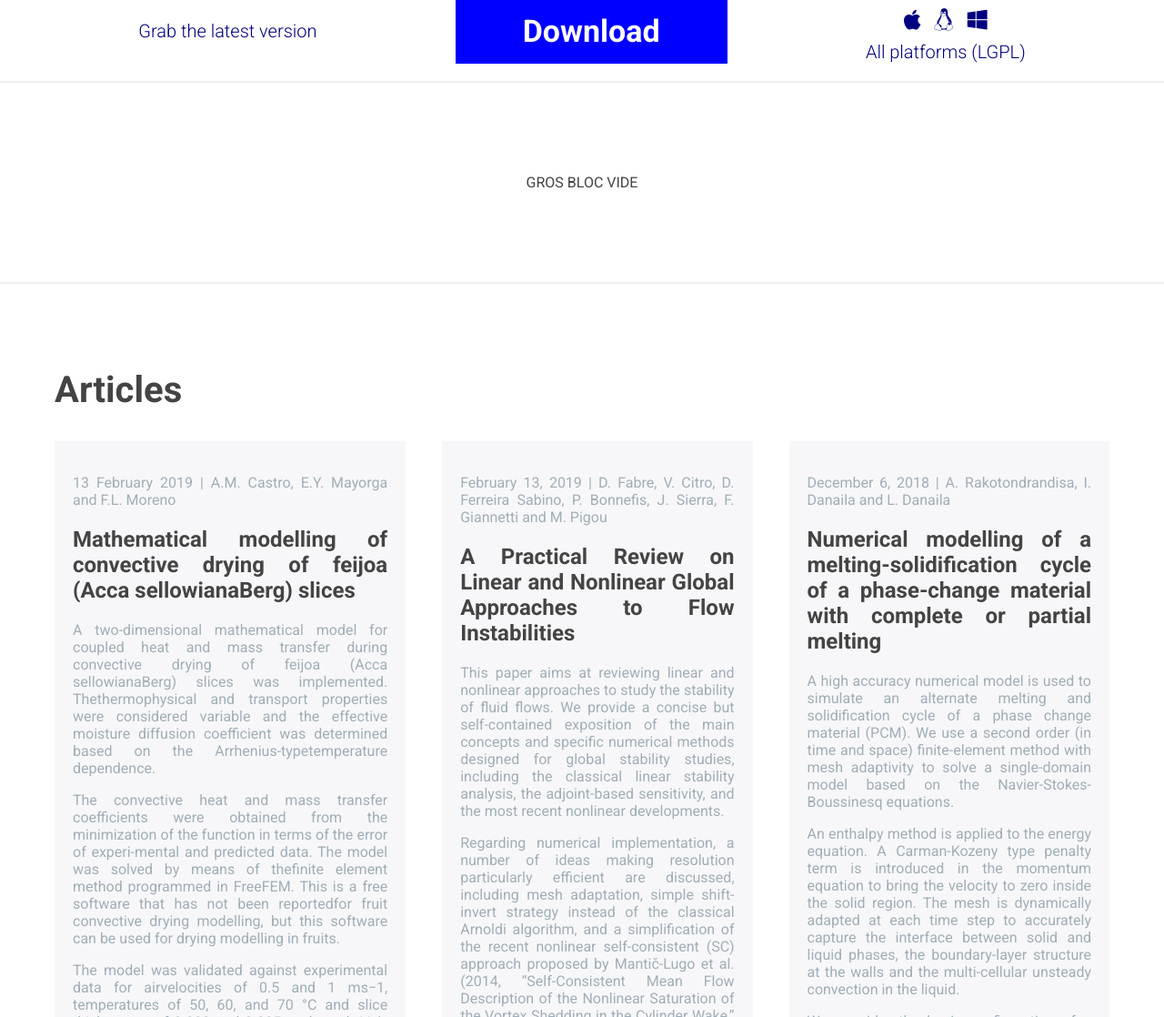
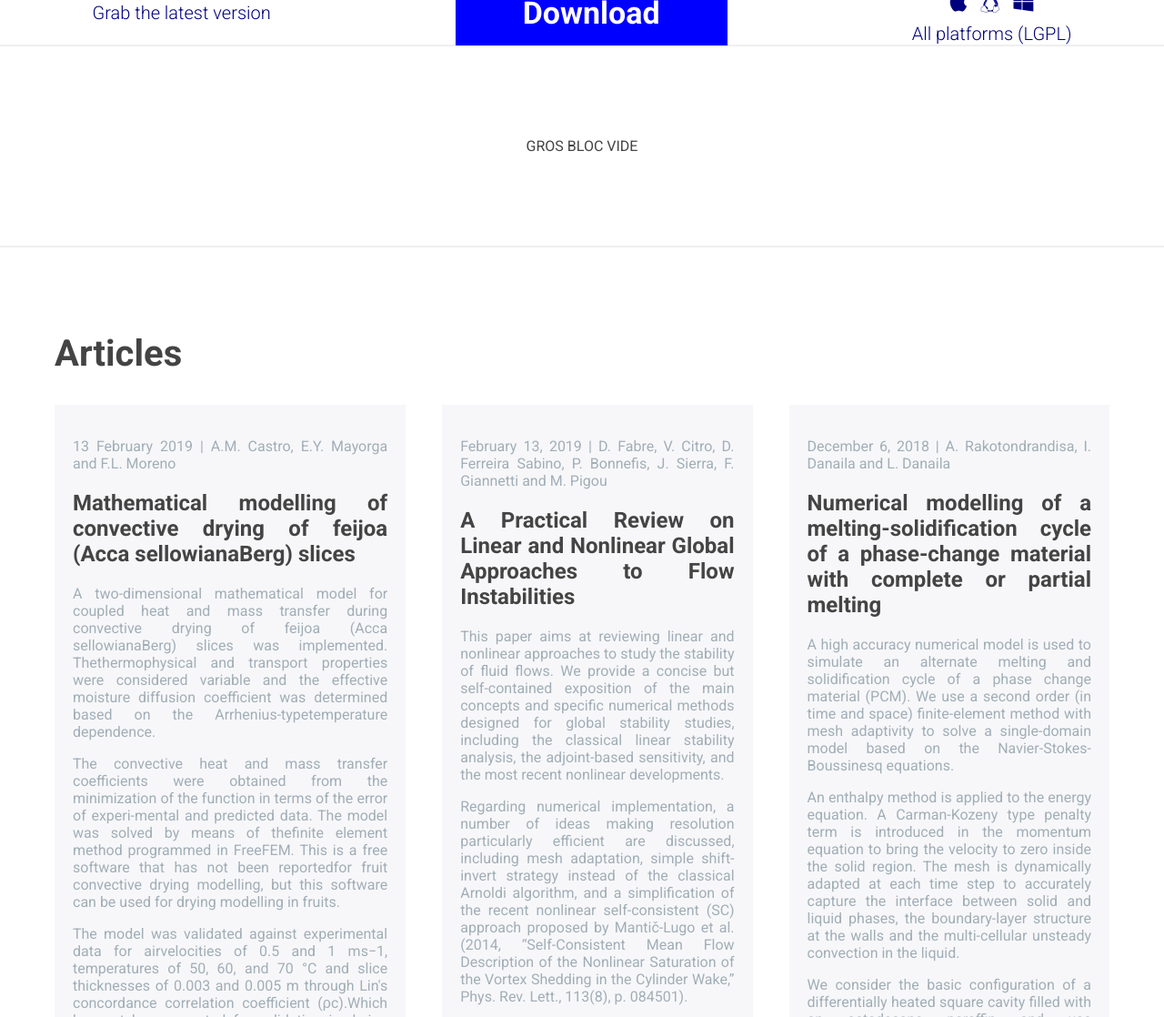
Before and after one commit to FreeFem/FreeFem-website2, a Jekyll site: the page built from index.md, in a window 1280 px wide and 1400 px high, scrolled down 441 px. Shown: the part 282-1400 px from the top of the window at 91% size. Built offline with Jekyll 4.4.1, drawn with Linux system fonts in a browser that asks for light colours; comment, search, counter and statistics services are not loaded.

Commit message:
Update style.css

```diff
--- a/css/style.css
+++ b/css/style.css
@@ -132,7 +132,7 @@ header a.icon {
 aside {
     display: flex;
     flex-direction: row;
-    justify-content: space-evenly;
+    justify-content: space-around;
     align-items: center;
     font-size: 1.25rem;
     font-weight: 300;
@@ -159,6 +159,11 @@ aside i {
   background-color: #0000FF;
   padding: 1rem 4.625rem;
   font-size: 2.125rem;
+}
+
+#platforms p {
+  padding: 0;
+  margin: 0;
 }
 
 aside span {
```
